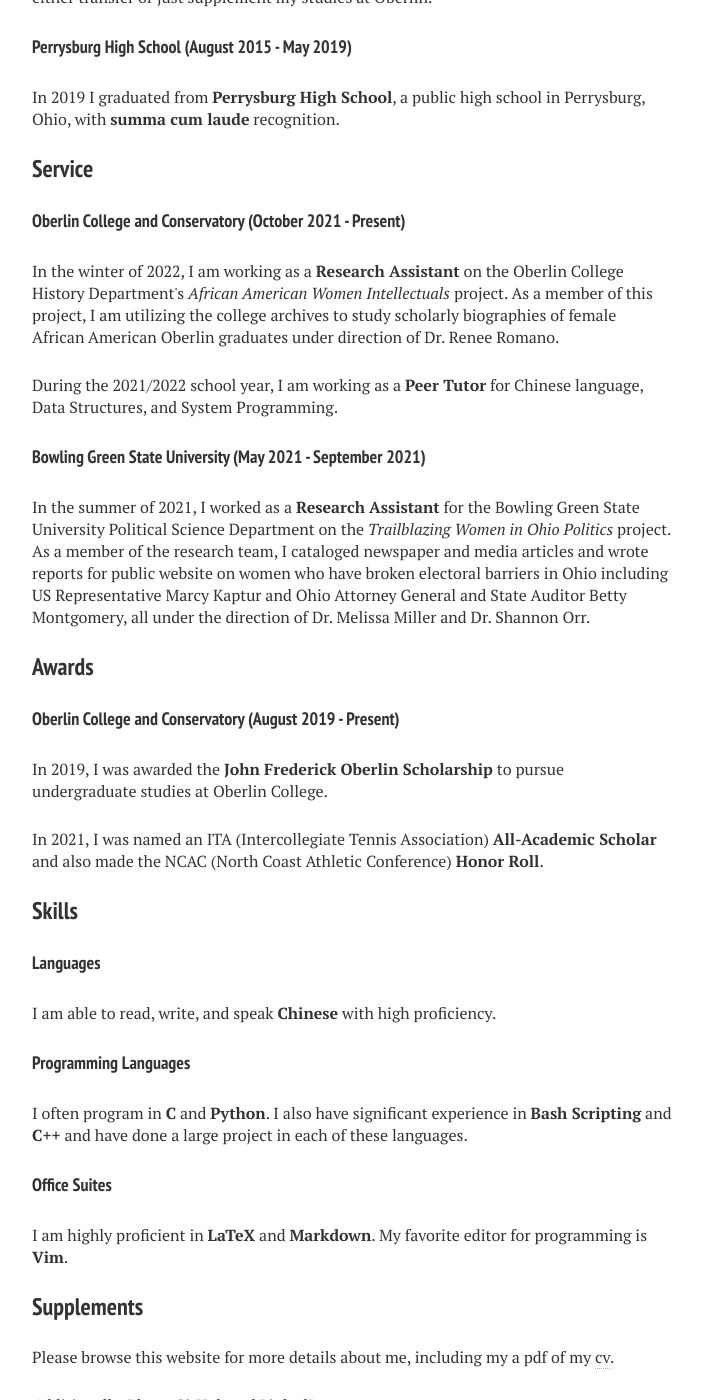
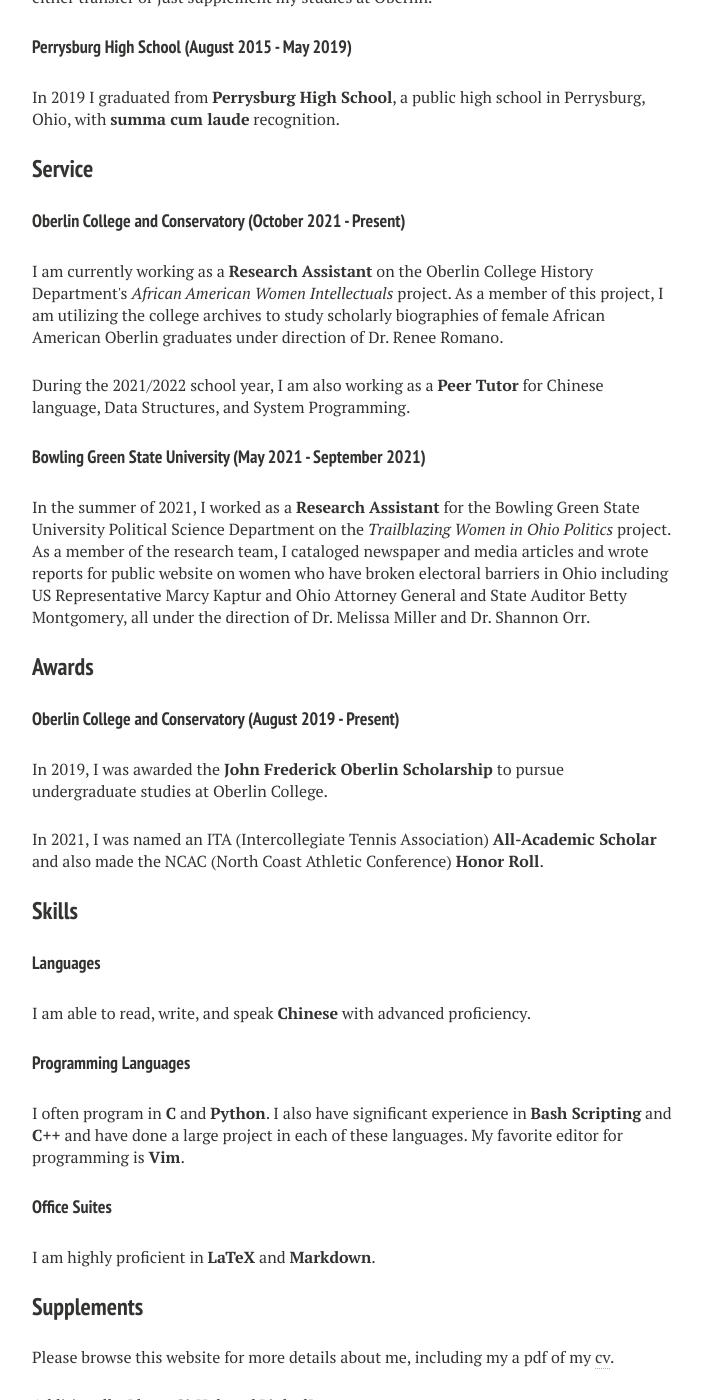
Before and after one commit to nathanenglehart/nathanenglehart.github.io, a Jekyll site: the page built from cv.md, in a window 1280 px wide and 1400 px high, scrolled down 490 px. Shown: the whole window, without its empty margins (288-990 px from the left). Built offline with Jekyll 4.4.1, drawn with Linux system fonts in a browser that asks for light colours; nearby versions of some CDN libraries.

Commit message:
Update cv.html

```diff
--- a/_layouts/cv.html
+++ b/_layouts/cv.html
@@ -60,10 +60,10 @@
       <h3>Service</h3>
 
       <h4>Oberlin College and Conservatory (October 2021 - Present)</h4>
-      <p class="paragraph">In the winter of 2022, I am working as a <strong>Research Assistant</strong> on the Oberlin College History Department's <i>African American Women Intellectuals</i> project. As a member of this project, I am utilizing the college archives to study scholarly biographies of female African American Oberlin graduates under direction of Dr. Renee Romano. </p>
+      <p class="paragraph"> I am currently working as a <strong>Research Assistant</strong> on the Oberlin College History Department's <i>African American Women Intellectuals</i> project. As a member of this project, I am utilizing the college archives to study scholarly biographies of female African American Oberlin graduates under direction of Dr. Renee Romano. </p>
       <!--<p style="margin-top: 1.625rem !important;" class="paragraph">During the fall of 2021 and spring of 2022, I am working as a <strong>Data Structures Tutor</strong> for Oberlin data structures lectures (CSCI 151), conducting one-on-one and group sessions in which we cover topics including queues, stacks, heaps, trees, hash maps, linked lists, sorting algorithms, and dynamic programming.</p>
       <p style="margin-top: 1.625rem !important;" class="paragraph">I am also working as a <strong>Chinese Tutor</strong> for Oberlin's elementary Chinese (CHIN 101) and intermediate Chinese lectures (CHIN 201), during the fall of 2021. This includes teaching tones, fundamental grammatical structures, and text comprehension. </p>-->
-      <p style="margin-top: 1.625rem !important;" class="paragraph">During the 2021/2022 school year, I am working as a <strong>Peer Tutor</strong> for Chinese language, Data Structures, and System Programming.</p>
+      <p style="margin-top: 1.625rem !important;" class="paragraph">During the 2021/2022 school year, I am also working as a <strong>Peer Tutor</strong> for Chinese language, Data Structures, and System Programming.</p>
 
       <h4>Bowling Green State University (May 2021 - September 2021)</h4>
       <p class="paragraph">In the summer of 2021, I worked as a <strong>Research Assistant</strong> for the Bowling Green State University Political Science Department on the <i>Trailblazing Women in Ohio Politics</i> project. As a member of the research team, I cataloged newspaper and media articles and wrote reports for public website on women who have broken electoral barriers in Ohio including US Representative Marcy Kaptur and Ohio Attorney General and State Auditor Betty Montgomery, all under the direction of Dr. Melissa Miller and Dr. Shannon Orr.</p>
@@ -77,13 +77,13 @@
       <h3>Skills</h3>
 
       <h4>Languages</h4>
-      <p class="paragraph">I am able to read, write, and speak <strong>Chinese</strong> with high proficiency.
+      <p class="paragraph">I am able to read, write, and speak <strong>Chinese</strong> with advanced proficiency.
 
       <h4>Programming Languages</h4><!-- <strong>R</strong> -->
-      <p class="paragraph">I often program in <strong>C</strong> and <strong>Python</strong>. I also have significant experience in <strong>Bash Scripting</strong> and <strong>C++</strong> and have done a large project in each of these languages. </p> <!-- <strong>Java</strong> -->
+      <p class="paragraph">I often program in <strong>C</strong> and <strong>Python</strong>. I also have significant experience in <strong>Bash Scripting</strong> and <strong>C++</strong> and have done a large project in each of these languages. My favorite editor for programming is <strong>Vim</strong>.</p> <!-- <strong>Java</strong> -->
 
       <h4>Office Suites</h4>
-      <p class="paragraph">I am highly proficient in <strong>LaTeX</strong> and <strong>Markdown</strong>. My favorite editor for programming is <strong>Vim</strong>.</p>
+      <p class="paragraph">I am highly proficient in <strong>LaTeX</strong> and <strong>Markdown</strong>. </p>
 
       <h3>Supplements</h3>
 
```
